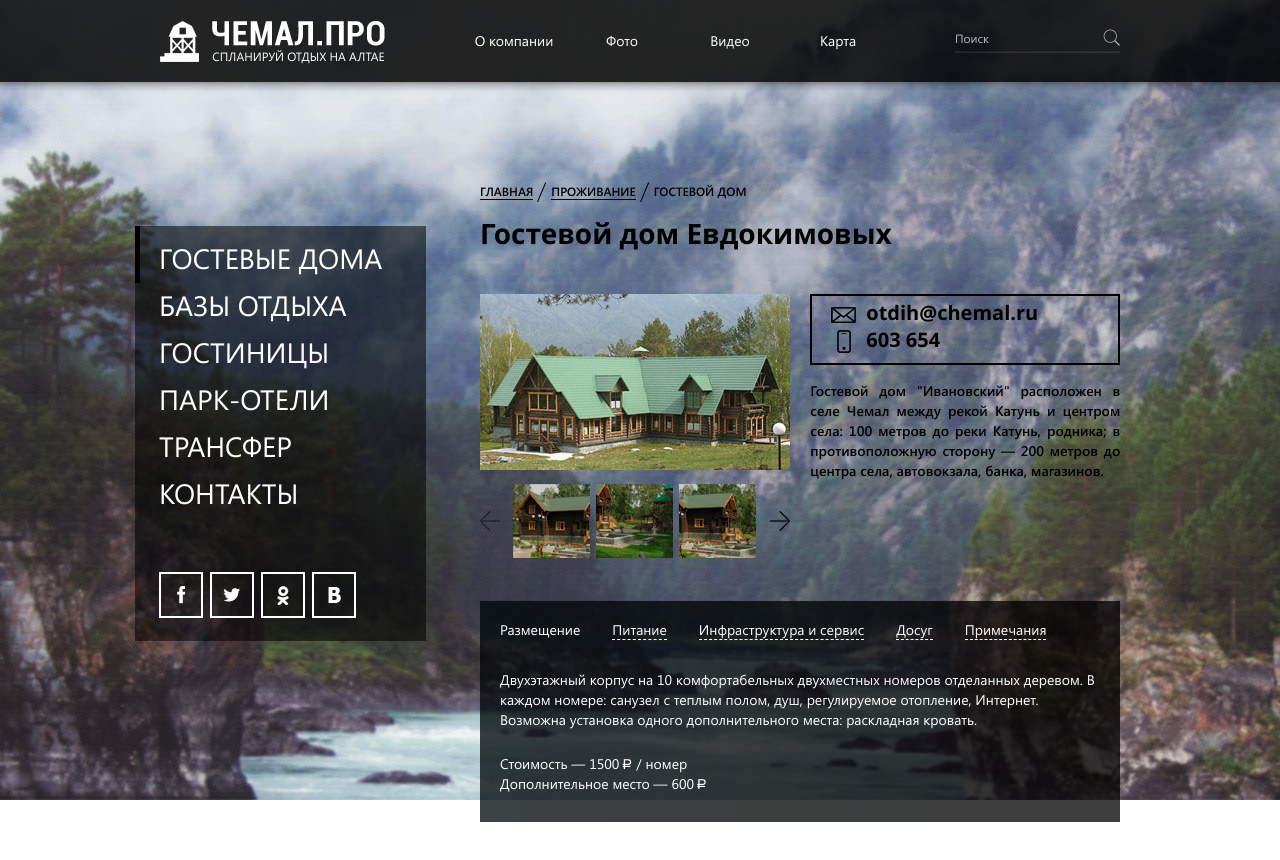
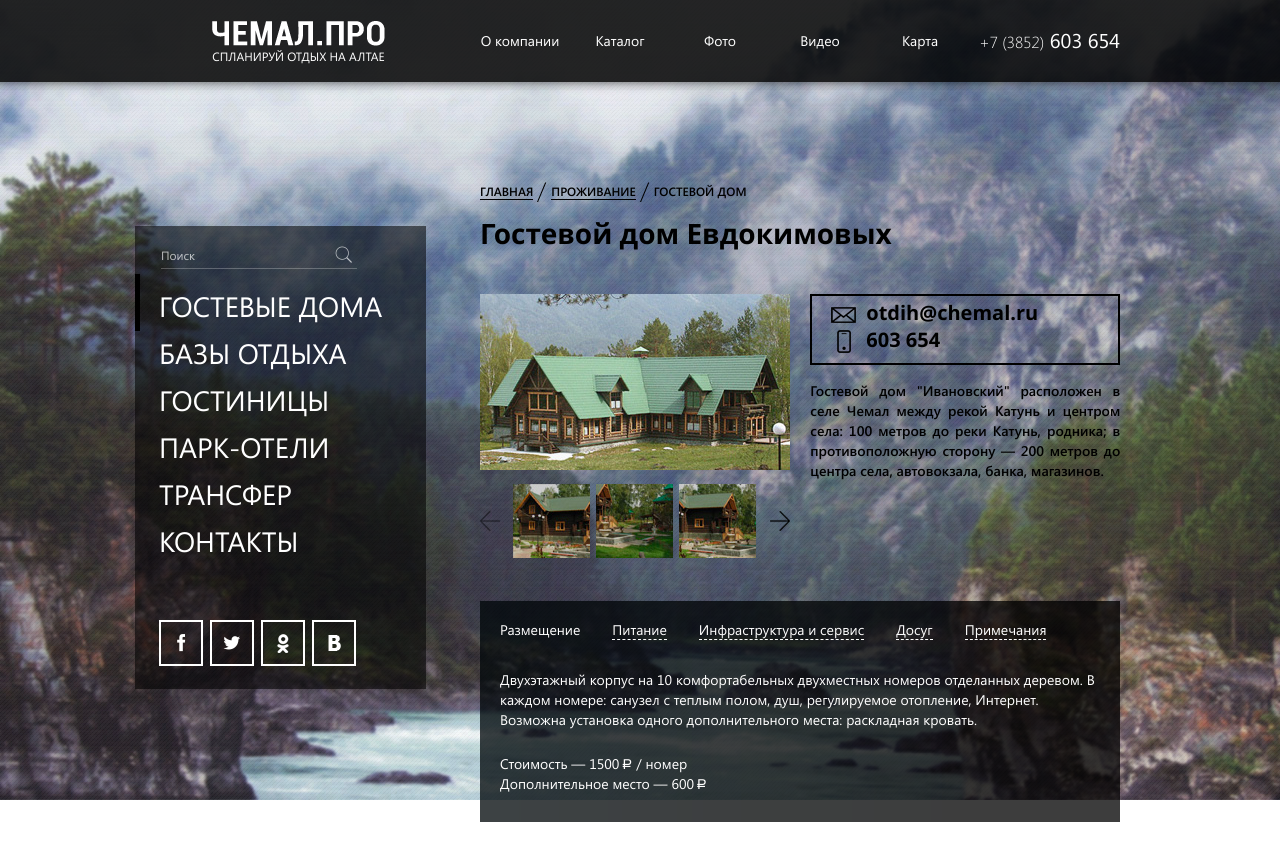
Before and after one commit to justdealman/chemal, a plain HTML site: page ivanovskiy.html in a window 1280 px wide. Drawn offline with Linux system fonts and the light colour scheme.

Commit message:
ajsfhjasf

```diff
--- a/css/style.css
+++ b/css/style.css
@@ -157,7 +157,7 @@ button::-moz-focus-inner {
 .wrapper {
 	position:relative;
 	z-index:10;
-	padding:82px 0 0;
+	padding:82px 0 58px;
 	margin:0 auto;
 }
 .index {
@@ -226,12 +226,12 @@ button::-moz-focus-inner {
 }
 .header .menu {
 	position:absolute;
-	left:300px;
+	left:310px;
 	margin:0;
 }
 .header .menu li {
 	float:left;
-	width:108px;
+	width:100px;
 	font-size:14px;
 	line-height:18px;
 	text-align:center;
@@ -246,39 +246,20 @@ button::-moz-focus-inner {
 .header .menu li a:hover, .header .menu li.active a {
 	background-position:0 -82px;
 }
-.header .search {
-	position:absolute;
-	left:790px;
-	top:29px;
-	width:170px;
-}
-.header .search:before {
-	content:"";
-	display:block;
-	position:absolute;
-	left:5px;
-	top:22px;
-	width:165px;
-	height:2px;
-	background:url('../img/search_line.png') repeat-x top;
-}
-.header .search p {
-	width:153px;
-	opacity:0.7;
-}
-.header .search p input {
-	font-size:12px;
-	width:143px;
-	padding:1px 5px;
-}
-.header .search button {
+.header h3 {
 	position:absolute;
 	right:0;
-	top:0;
-	width:17px;
-	height:17px;
-	cursor:pointer;
-	background:url('../img/header_search_button.png') no-repeat left top;
+	top:28px;
+	color:#ffffff;
+	font-size:20px;
+	line-height:24px;
+	font-weight:normal;
+	padding:0;
+	margin:0;
+}
+.header h3 span {
+	font-size:16px;
+	font-weight:300;
 }
 .content {
 	width:960px;
@@ -290,9 +271,42 @@ button::-moz-focus-inner {
 	left:50%;
 	width:291px;
 	vertical-align:top;
-	padding:0 0 13px;
+	padding:20px 0 13px;
 	margin:2px 51px 0 -505px;
 	background:url('../img/content_lb.png') repeat;
+}
+.content .lb .search {
+	position:relative;
+	width:196px;
+	margin:0 0 -6px 21px;
+}
+.content .lb .search:before {
+	content:"";
+	display:block;
+	position:absolute;
+	left:5px;
+	top:22px;
+	width:196px;
+	height:1px;
+	background:rgba(255,255,255,0.25);
+}
+.content .lb .search p {
+	width:153px;
+	opacity:0.7;
+}
+.content .lb .search p input {
+	font-size:12px;
+	width:143px;
+	padding:1px 5px;
+}
+.content .lb .search button {
+	position:absolute;
+	right:0;
+	top:0;
+	width:17px;
+	height:17px;
+	cursor:pointer;
+	background:url('../img/header_search_button.png') no-repeat left top;
 }
 .content .lb .nav {
 	padding:10px 0 0;
@@ -1093,3 +1107,18 @@ button::-moz-focus-inner {
 .bg.bg3 {
 	background:url('../img/bg3.jpg') no-repeat center center;
 }
+
+.copy {
+	position:absolute;
+	left:50%;
+	bottom:16px;
+	color:#ffffff;
+	font-size:14px;
+	line-height:18px;
+	margin-left:-480px;
+}
+.copy img {
+	display:inline-block;
+	vertical-align:top;
+	margin:-1px 0 0;
+}
--- a/ivanovskiy.html
+++ b/ivanovskiy.html
@@ -10,30 +10,29 @@
 	<script type="text/javascript" src="./js/dynamic.js"></script>
 </head>
 <body>
-	<div class="wrapper bg2">
+	<div class="wrapper">
 		<div class="header">
 			<div>
 				<a href="#" class="logo">
-					<span>
-						<img src="./img/logo_type1_icon.png" width="39" height="41" alt="">
-					</span>
 					<img src="./img/logo.png" width="173" height="25" alt="">
 					<p>спланируй отдых на Алтае</p>
 				</a>
 				<ul class="menu">
 					<li><a href="#">О компании</a></li>
+					<li><a href="#">Каталог</a></li>
 					<li><a href="#">Фото</a></li>
 					<li><a href="#">Видео</a></li>
 					<li><a href="#">Карта</a></li>
 				</ul>
+				<h3><span>+7 (3852)</span> 603 654</h3>
+			</div>
+		</div>
+		<div class="content">
+			<div class="lb">
 				<div class="search">
 					<p><input type="text" placeholder="Поиск"></p>
 					<button></button>
 				</div>
-			</div>
-		</div>
-		<div class="content">
-			<div class="lb">
 				<ul class="nav">
 					<li class="active"><a href="#">Гостевые дома</a></li>
 					<li><a href="#">Базы отдыха</a></li>
@@ -110,6 +109,7 @@
 				</div>
 			</div>
 		</div>
+		<p class="copy">Разработка сайта - <a href="http://letsrock.pro" target="_blank"><img src="./img/author_logo.png" width="89" height="22" alt=""></a></p>
 	</div>
 	<div class="bg bg3"></div>
 	<div class="layout"></div>
--- a/js/dynamic.js
+++ b/js/dynamic.js
@@ -35,13 +35,18 @@ function map() {
 	var h = $('.wrapper').height();
 	var path = $('.map script').attr('src')+h;
 }
+function wrapper() {
+	$('.wrapper').css({'min-height': $(window).height()-140+'px'})
+}
 $(window).resize(function() {
 	map();
+	wrapper();
 });
 $(document).ready(function() {
 	map();
 });
 $(document).ready(function() {
+	wrapper();
 	$('.list li a').each(function() {
 		var ph = $(this).find('p').height();
 		if ( ph == 24 ) {
```
Also changed, not shown: about.html (+3 -4 lines), contacts.html (+3 -4 lines), fishing.html (+7 -7 lines), gallery.html (+3 -4 lines), house.html (+7 -7 lines), index.html (+7 -4 lines), map.html (+4 -6 lines), residence.html (+7 -7 lines), search.html (+3 -4 lines), video.html (+4 -5 lines), img/author_logo.png (added).
